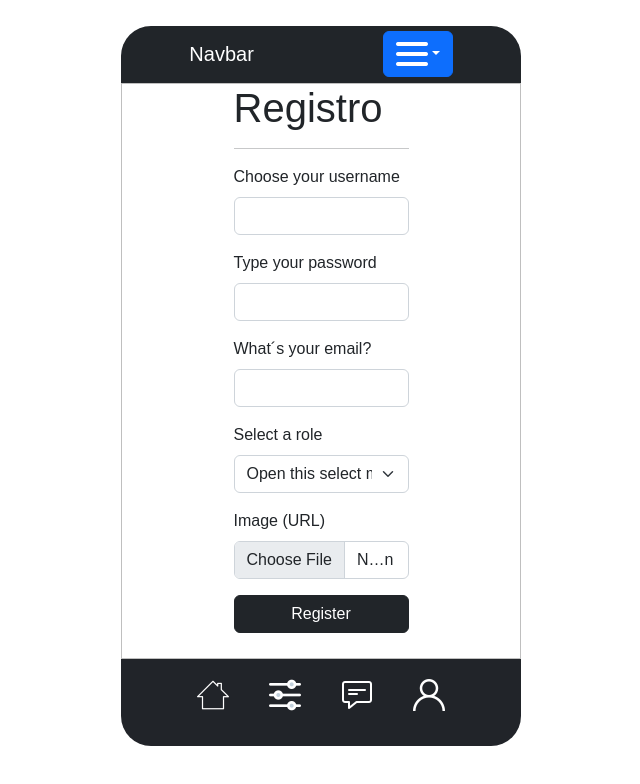
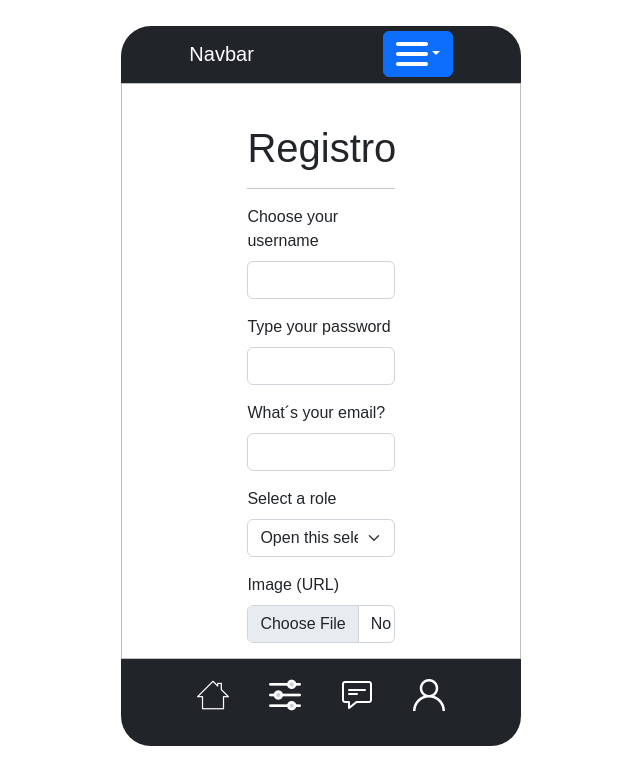
Before and after one commit to MSiestoGarabana/getATech-client, a React (Create React App) app: page /signUp in a window 1280 px wide. Shown: the top 784 px of the page, without its empty margins (319-959 px from the left). Built offline with nearby package versions, Linux system fonts and the light colour scheme.

Commit message:
filtering users if they are present in discarded or preselected

```diff
--- a/src/components/SwipeComponent/EmployeesSwipe/EmployeesSwipe.jsx
+++ b/src/components/SwipeComponent/EmployeesSwipe/EmployeesSwipe.jsx
@@ -20,16 +20,16 @@ function EmployeesSwipe({ offer, setShowMatch }) {
     function loadEmployeesData() {
         let usersInDiscarded = offer.discarded
         let usersInPreselected = offer.preselecteds
-        console.log("OFFER", offer, "USERS IN DISCARDED", usersInDiscarded, "USERS IN PRESELECTED", usersInPreselected)
 
         userService
             .getAllUsers()
             .then(({ data }) => {
                 const filteredUsers = data.filter(user => {
-                    console.log(user)
-                    user.role === 'EMPLOYEE' &&
-                        !usersInDiscarded.includes(user) &&
-                        !usersInPreselected.includes(user)
+                    return (user.role === 'EMPLOYEE' &&
+                        !usersInDiscarded.includes(user._id.toString()) &&
+                        !usersInPreselected.includes(user._id.toString()))
+
+
                 }
                 );
                 setEmployeesData(filteredUsers);
--- a/src/pages/SignUpPage/SignUpPage.css
+++ b/src/pages/SignUpPage/SignUpPage.css
@@ -0,0 +1,6 @@
+#signUpPage__container {
+    padding: 10%;
+    height: 100%;
+    overflow: scroll;
+    scroll-behavior: smooth;
+}
--- a/src/pages/SignUpPage/SignUpPage.jsx
+++ b/src/pages/SignUpPage/SignUpPage.jsx
@@ -1,25 +1,19 @@
 import { Container, Row, Col } from 'react-bootstrap'
 import SignupForm from './../../components/SignUpForm/SignUpForm'
+import './SignUpPage.css'
 
 const SignupPage = () => {
 
     return (
 
-        <Container>
-
+        <Container id="signUpPage__container">
             <Row>
-
                 <Col md={{ offset: 3, span: 6 }}>
-
                     <h1>Registro</h1>
-
                     <hr />
-
                     <SignupForm />
-
                 </Col>
             </Row>
-
         </Container>
     )
 }
```
